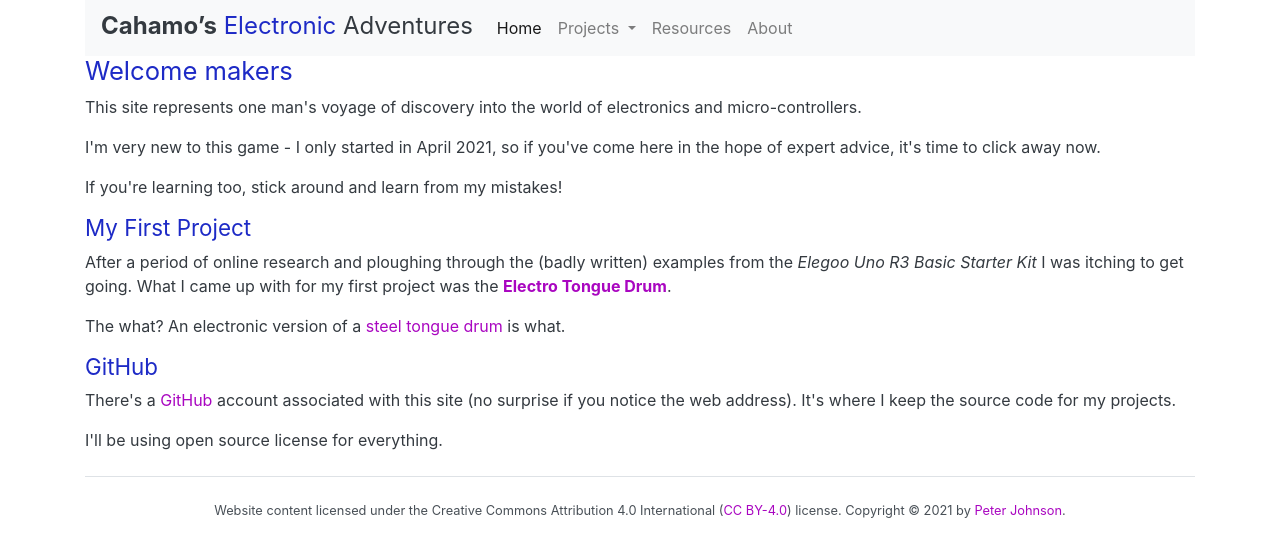
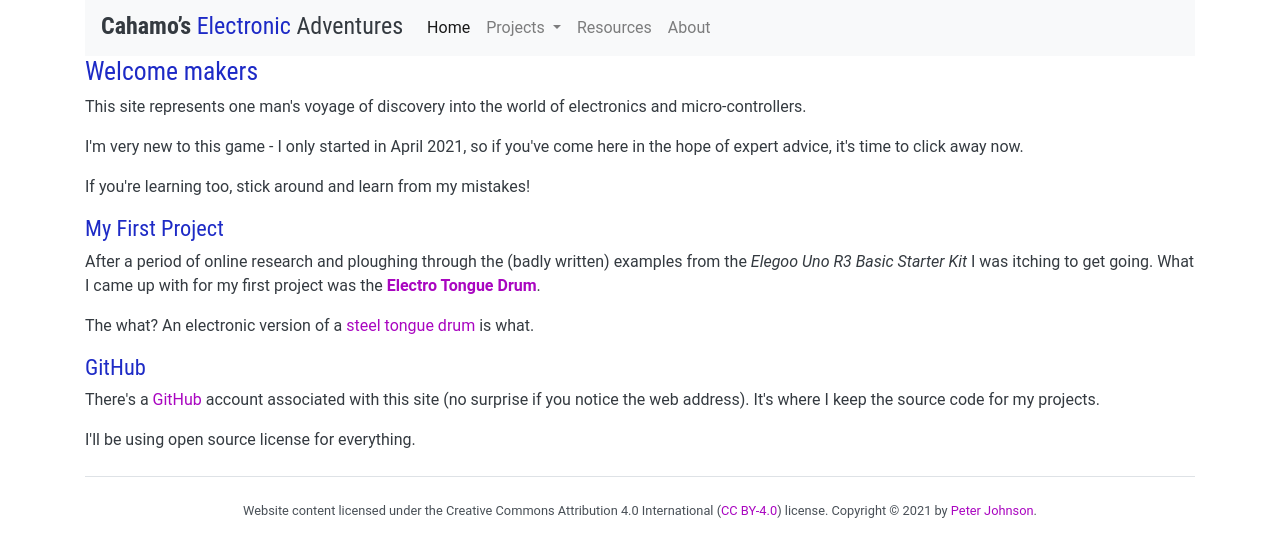
Before and after one commit to cahamo/cahamo.github.io, a Jekyll site: the page built from index.html, in a window 1280 px wide. Shown: the top 557 px of the page. Built offline with Jekyll 4.4.1, drawn with Linux system fonts in a browser that asks for light colours; comment, search, counter and statistics services are not loaded.

Commit message:
Revert "Bug hunting: remove recent SASS changes"
This reverts commit bf3a5e84cd1e0593148c61086aec27a6f20e359d.

```diff
--- a/_sass/_theme-vars.scss
+++ b/_sass/_theme-vars.scss
@@ -55,5 +55,5 @@ $body-color:                    $gray-800;
 
 $header-border-color:           lighten($color-primary-lighter, 30%);
 
-//$font-family-main:              "Roboto", Arial, Helvetica, sans-serif;
-//$font-family-heading:           "Roboto Condensed", Arial, Helvetica, sans-serif;
+$font-family-main:              "Roboto", Arial, Helvetica, sans-serif;
+$font-family-heading:           "Roboto Condensed", Arial, Helvetica, sans-serif;
--- a/_sass/_theme.scss
+++ b/_sass/_theme.scss
@@ -3,7 +3,7 @@
 body {
     background-color: $body-bg;
     color: $body-color;
-    //font-family: $font-family-main;
+    font-family: $font-family-main;
 }
 
 code {
@@ -18,7 +18,7 @@ h1, h2, h3, h4, h5, h6 {
     color: $color-primary;
     font-weight: normal;
     font-style: normal;
-    //font-family: $font-family-heading;
+    font-family: $font-family-heading;
 }
 
 h1, .h1 {
@@ -80,7 +80,7 @@ b {
 
 
 .page-title {
-    //font-family: $font-family-heading;
+    font-family: $font-family-heading;
     color: $body-color;
     padding-bottom: 4px;
     padding-right: 1rem;
```
